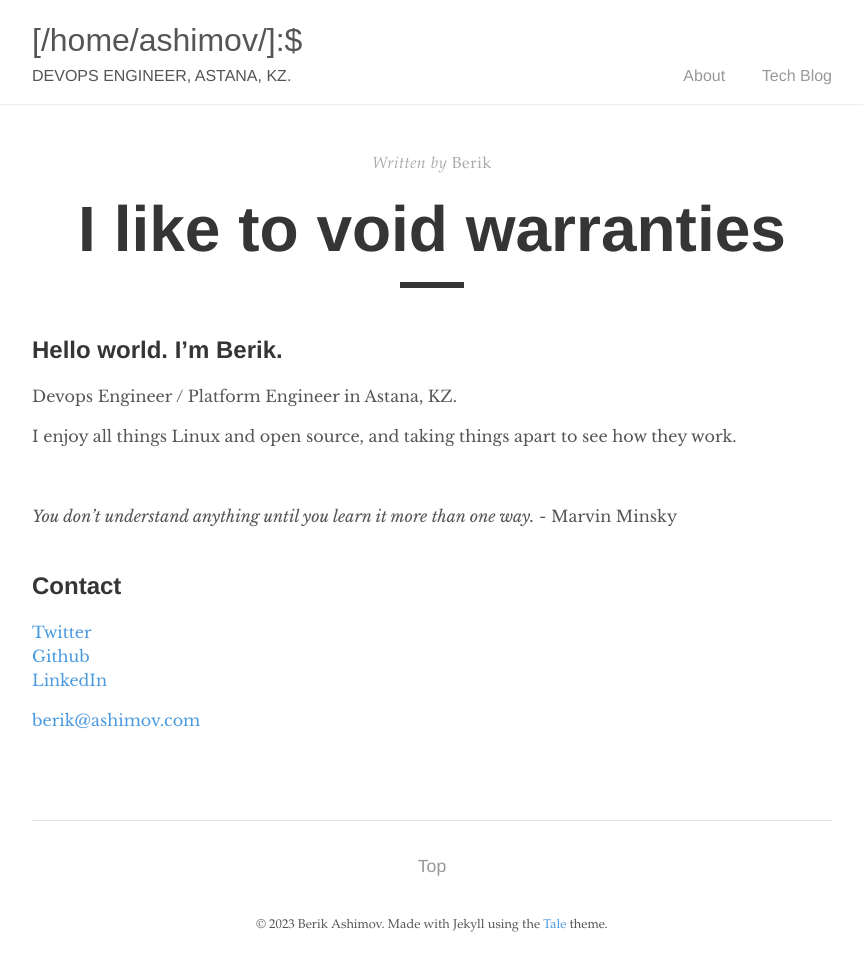
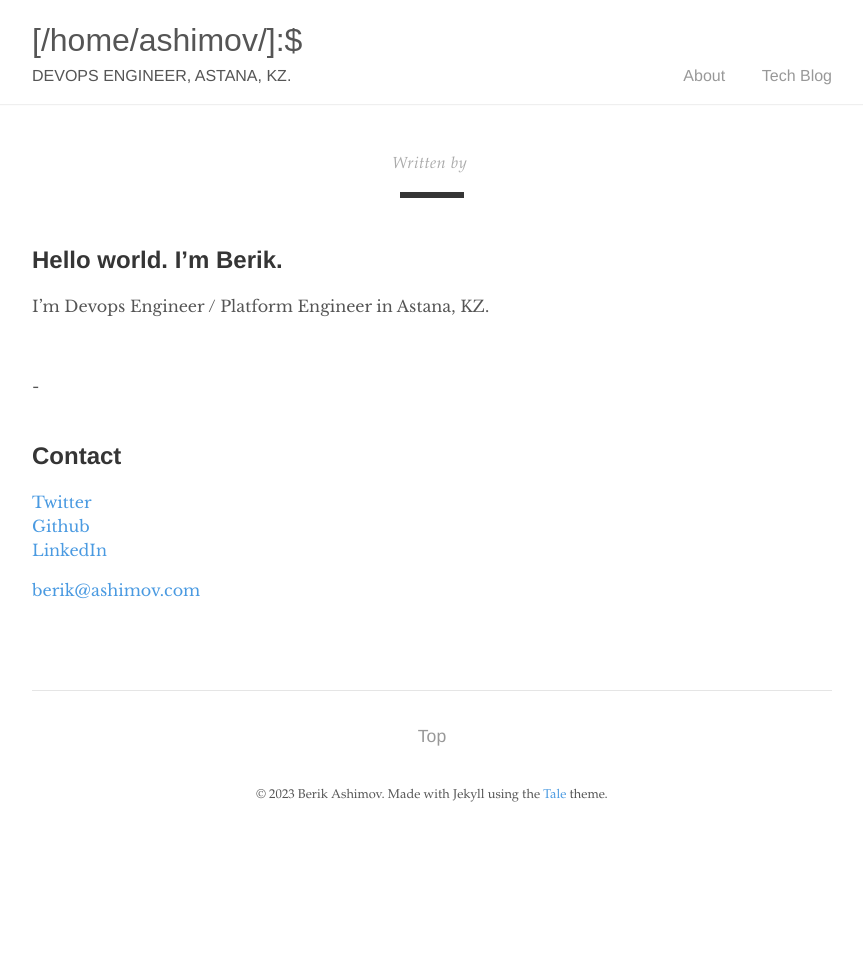
Before and after one commit to ashimov/ashimov.github.io, a Jekyll site: the page built from index.md, in a window 1280 px wide. Shown: the whole page, without its empty margins (208-1071 px from the left). Built offline with Jekyll 4.4.1, drawn with Linux system fonts in a browser that asks for light colours; after the commit the page ends 900 px from its top, so only the background shows below that.

Commit message:
Edit index.md

```diff
--- a/index.md
+++ b/index.md
@@ -1,20 +1,19 @@
 ---
 layout: post
-title: "I like to void warranties"
-author: "Berik"
+title: ""
+author: ""
 permalink: /
 ---
 
 ## Hello world. I'm Berik.
 
-Devops Engineer / Platform Engineer in Astana, KZ.
+I'm Devops Engineer / Platform Engineer in Astana, KZ.
 
-I enjoy all things Linux and open source, and taking things apart to see how they work.
 
 <br />
 
-*You don’t understand anything until you learn it more than one way.*
-   \-  Marvin Minsky
+
+   \-
 <br />
 <br />
 
```
